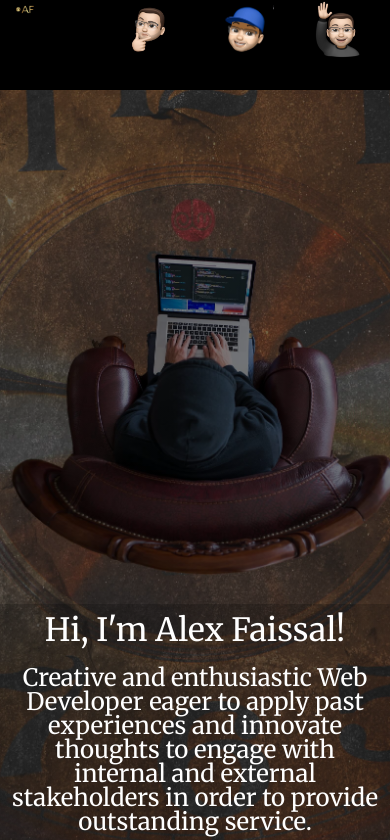
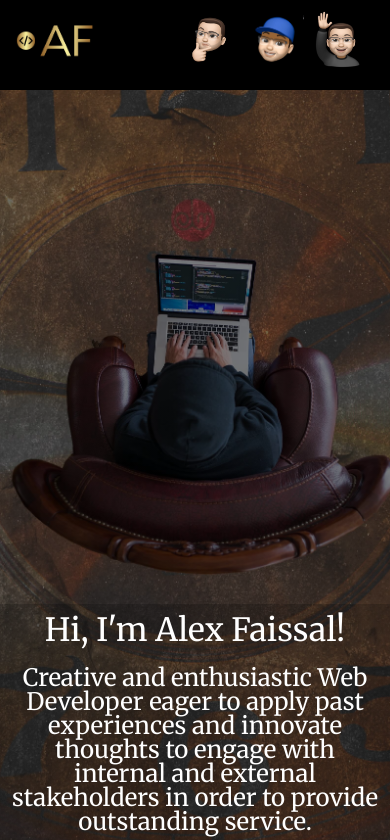
Before and after one commit to alefaissal/AlexFaissal, a website: page index.html in a window 390 px wide. Shown: the top 840 px of the page. Drawn offline with nearby package versions, Linux system fonts and the light colour scheme.

Commit message:
Fix logo in mobile

```diff
--- a/sass/partials/_navigation.scss
+++ b/sass/partials/_navigation.scss
@@ -23,7 +23,7 @@ header {
             // margin: 0 auto;
         }
         img {
-            max-width: 4.5vw;
+            width: 4.5vw;
             @include mobile{
                 width: 20vw;
 
```
Also changed, not shown: build/css/style.css, build/css/style.min.css.
